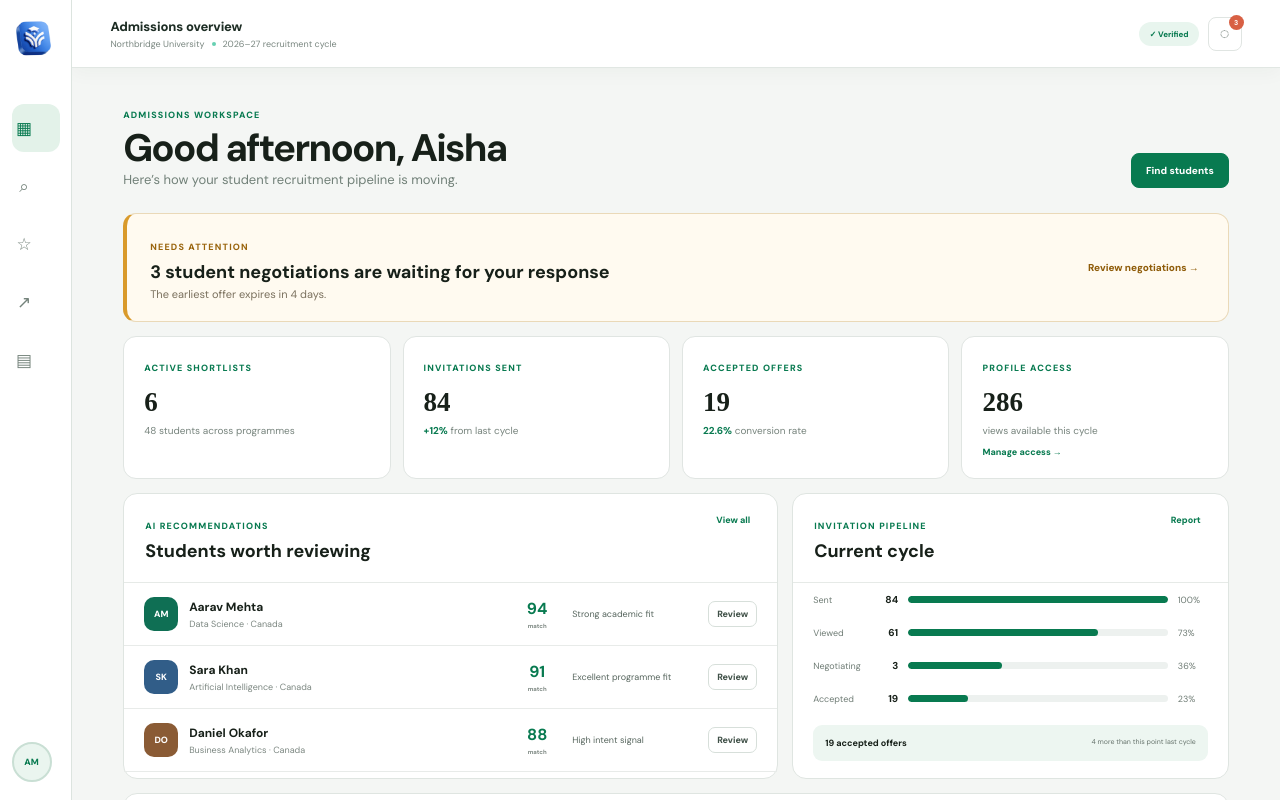
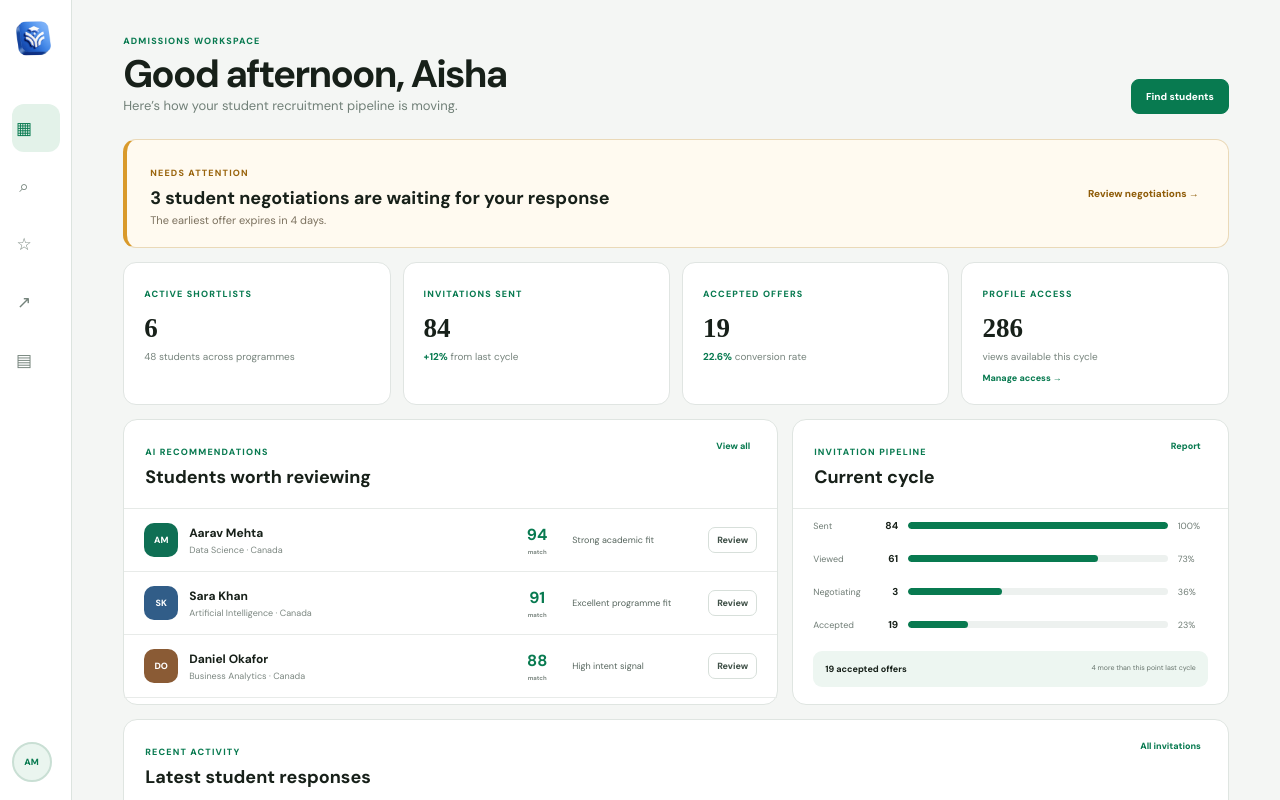
Before and after one commit to angelinreshnu/superoffer-frontend-, an Angular app in the folder frontend/: page /portal/university in a window 1280 px wide. Shown: the top 800 px of the page. Built offline with nearby package versions, Linux system fonts and the light colour scheme.

Commit message:
Remove university workspace header

```diff
--- a/frontend/src/app/pages/university-portal/university-workspace.component.ts
+++ b/frontend/src/app/pages/university-portal/university-workspace.component.ts
@@ -24,11 +24,6 @@ type UniversityView = 'dashboard' | 'search' | 'shortlists' | 'invitations' | 'p
       </aside>
 
       <main class="uni-main">
-        <header class="uni-topbar">
-          <div class="uni-header-identity"><span class="uni-mobile-brand">SuperOffer University</span><strong>{{currentViewLabel}}</strong><small>Northbridge University <i></i> 2026–27 recruitment cycle</small></div>
-          <div><span class="verified-header">✓ Verified</span><button type="button" aria-label="Notifications" (click)="notify('Notifications opened')">◌<b>3</b></button></div>
-        </header>
-
         <section class="uni-view" *ngIf="view==='dashboard'">
           <header class="uni-page-title"><div><span>ADMISSIONS WORKSPACE</span><h1>Good afternoon, Aisha</h1><p>Here’s how your student recruitment pipeline is moving.</p></div><button class="uni-primary" (click)="view='search'">Find students</button></header>
           <section class="uni-priority">
@@ -205,9 +200,6 @@ export class UniversityWorkspaceComponent {
   orgCampus='Toronto, Canada';
   orgDescription='Internationally focused university offering career-led postgraduate programmes.';
   get shortlistStudents(){return this.students.filter(student=>this.shortlistedNames.has(student.name));}
-  get currentViewLabel(){
-    return ({dashboard:'Admissions overview',search:'Student discovery',shortlists:'Programme shortlists',invitations:'Offers & invitations',programs:'Programme catalog',reports:'Admissions reports',settings:'Organisation settings'} as Record<UniversityView,string>)[this.view];
-  }
   get filteredInvitations(){
     const status=this.invitationFilter.split(' ')[0];
     return status==='All'||status==='Closed'?this.invitations:this.invitations.filter(invite=>invite.status===status);
```
Also changed, not shown: frontend/src/app/university-portal.css.
